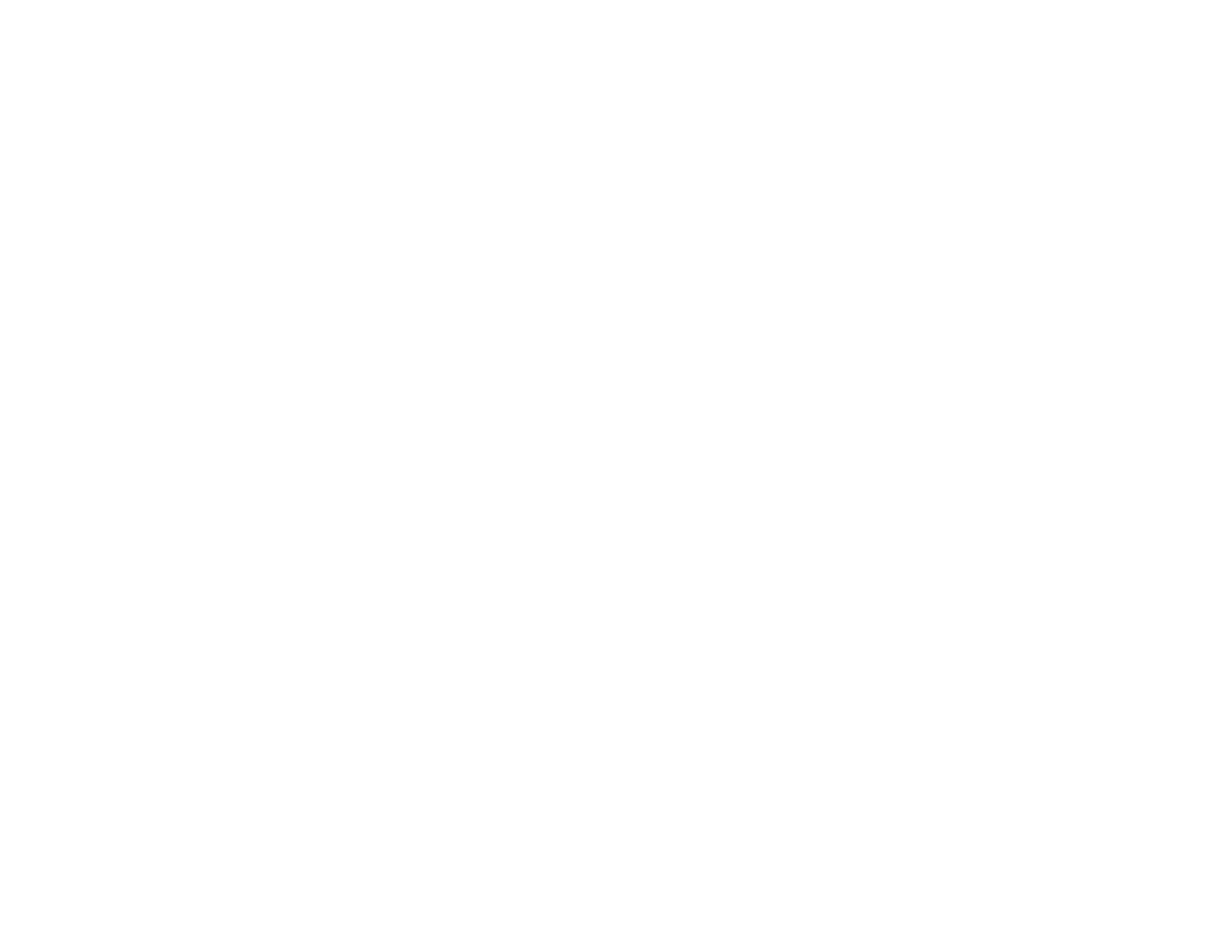
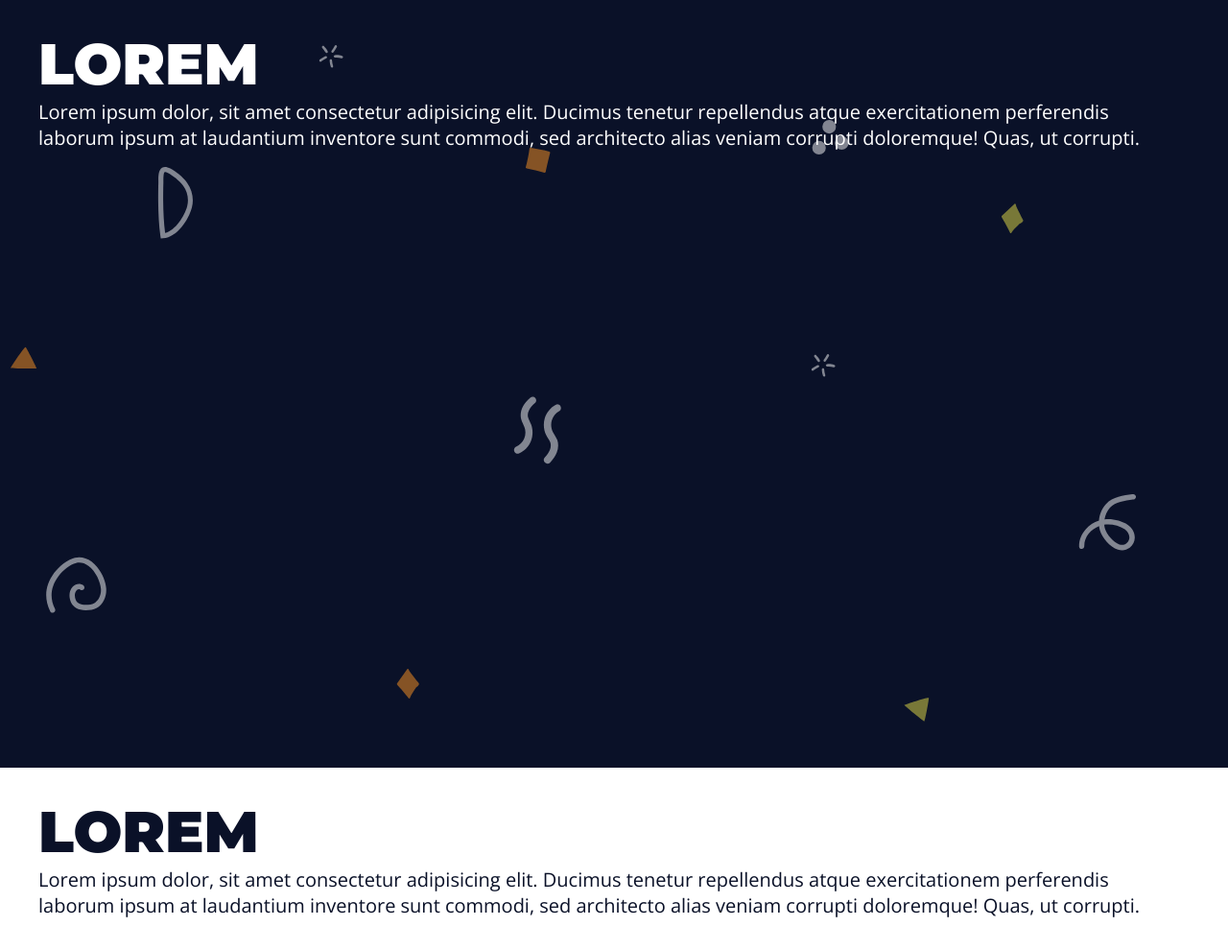
Before and after one commit to zedaoxd/ExmpleLandingPage, a plain HTML site: page index.html in a window 1280 px wide. Shown: the whole page at 96% size. Before the commit the page ends 800 px from the top, so only its background shows below. Drawn offline with nearby package versions, Linux system fonts and the light colour scheme.

Commit message:
import fonts and svg

```diff
--- /dev/null
+++ b/assets/css/style.css
@@ -0,0 +1,70 @@
+:root {
+    --primary-color: #0A1128;
+    --color-white: #FFF;
+    --gap: 3rem;
+}
+
+* {
+    margin: 0;
+    padding: 0;
+}
+
+html {
+    font-size: 62.5%;
+}
+
+body {
+    font-family: 'Open Sans', sans-serif;
+    font-size: 2rem;
+    color: var(--primary-color);
+}
+
+h1, h2, h3, h4, h5, h6 {
+    font-family: 'Montserrat', sans-serif;
+}
+
+h1 {
+    font-size: 6rem;
+    text-transform: uppercase;
+}
+
+h2 {
+    font-size: 5.5rem;
+}
+
+h3 {
+    font-size: 5rem;
+}
+
+h4 {
+    font-size: 4.5rem;
+}
+
+h5 {
+    font-size: 4rem;
+}
+
+h6 {
+    font-size: 3.5rem;
+}
+
+.main-bg {
+    background-image: url('./../img/main-bg.svg');
+    background-size: cover;
+    background-position: center center;
+    color: var(--color-white);
+}
+
+.white-bg {
+    background: var(--color-white);
+}
+
+.main-content {
+    max-width: 1200px;
+    margin: 0 auto;
+    padding: var(--gap);
+}
+
+.section {
+    min-height: 100vh;
+}
--- a/index.html
+++ b/index.html
@@ -5,8 +5,28 @@
     <meta http-equiv="X-UA-Compatible" content="IE=edge">
     <meta name="viewport" content="width=device-width, initial-scale=1.0">
     <title>Landing Page</title>
+    <link rel="preconnect" href="https://fonts.googleapis.com">
+    <link rel="preconnect" href="https://fonts.gstatic.com" crossorigin>
+    <link href="https://fonts.googleapis.com/css2?family=Montserrat:wght@900&family=Open+Sans:ital,wght@0,400;0,700;1,400&display=swap" rel="stylesheet">
+    <link rel="stylesheet" href="./assets/css/style.css">
 </head>
 <body>
+    <section class="main-bg section">
+        <div class="main-content">
+            <h1>lorem</h1>
+            <p>
+                Lorem ipsum dolor, sit amet consectetur adipisicing elit. Ducimus tenetur repellendus atque exercitationem perferendis laborum ipsum at laudantium inventore sunt commodi, sed architecto alias veniam corrupti doloremque! Quas, ut corrupti.
+            </p>
+        </div>
+    </section>
 
+    <section class="white-bg section">
+        <div class="main-content">
+            <h1>lorem</h1>
+            <p>
+                Lorem ipsum dolor, sit amet consectetur adipisicing elit. Ducimus tenetur repellendus atque exercitationem perferendis laborum ipsum at laudantium inventore sunt commodi, sed architecto alias veniam corrupti doloremque! Quas, ut corrupti.
+            </p>
+        </div>
+    </section>
 </body>
 </html>
```
Also changed, not shown: assets/img/main-bg.svg (added).
